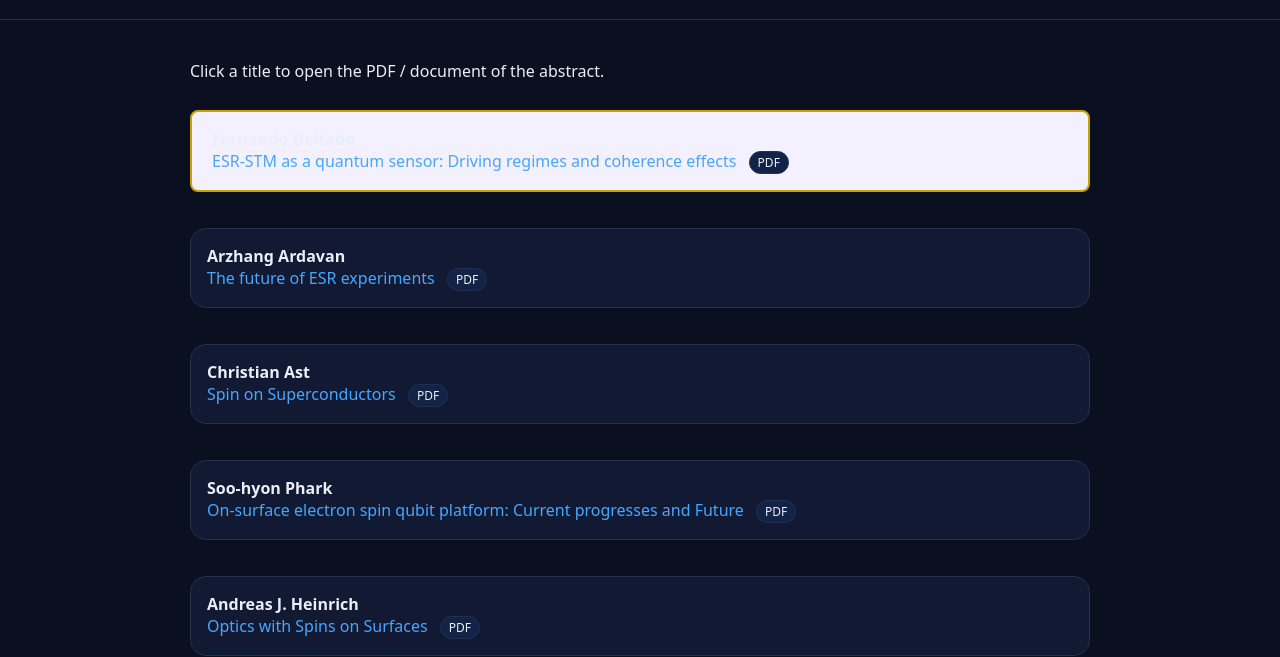
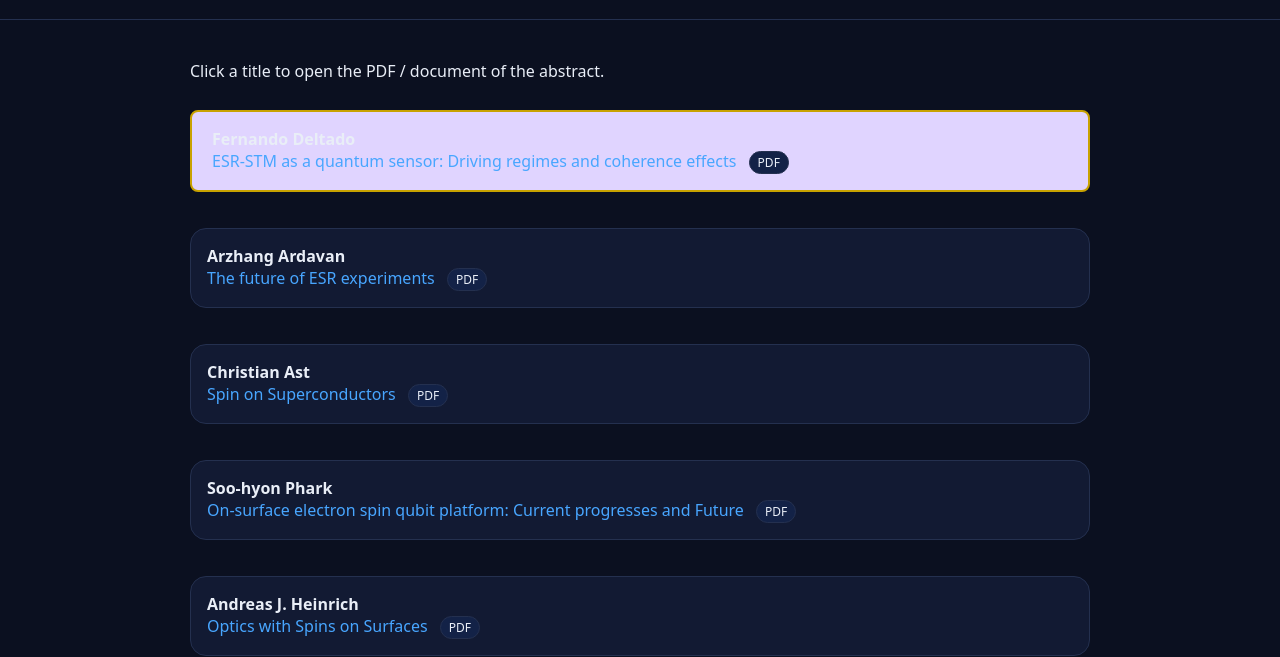
Before and after one commit to arico-spm-workshop/arico-spm-workshop, a plain HTML site: page abstracts.html in a window 1280 px wide. Shown: the part 170-827 px from the top of the page. Drawn offline with Linux system fonts and the light colour scheme.

Commit message:
Change background color of notice class

```diff
--- a/abstracts.html
+++ b/abstracts.html
@@ -38,7 +38,7 @@
     }
     .notice {
       border: 2px solid #c8a200;
-      background-color: #f3f0ff;
+      background-color:   #e0d4ff;
       border-radius: 8px;
       padding: 1rem 1.25rem;
 }
```
